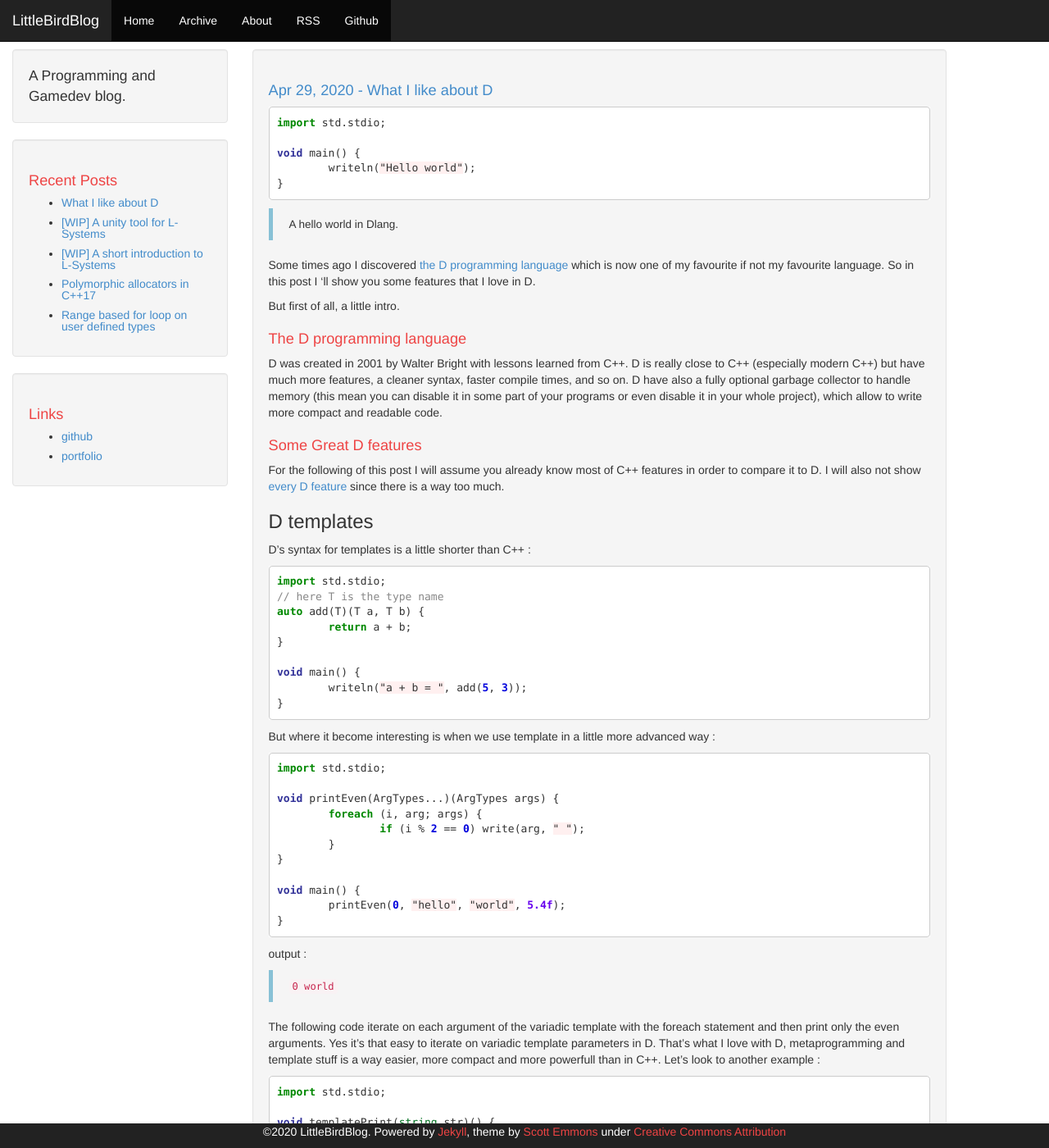
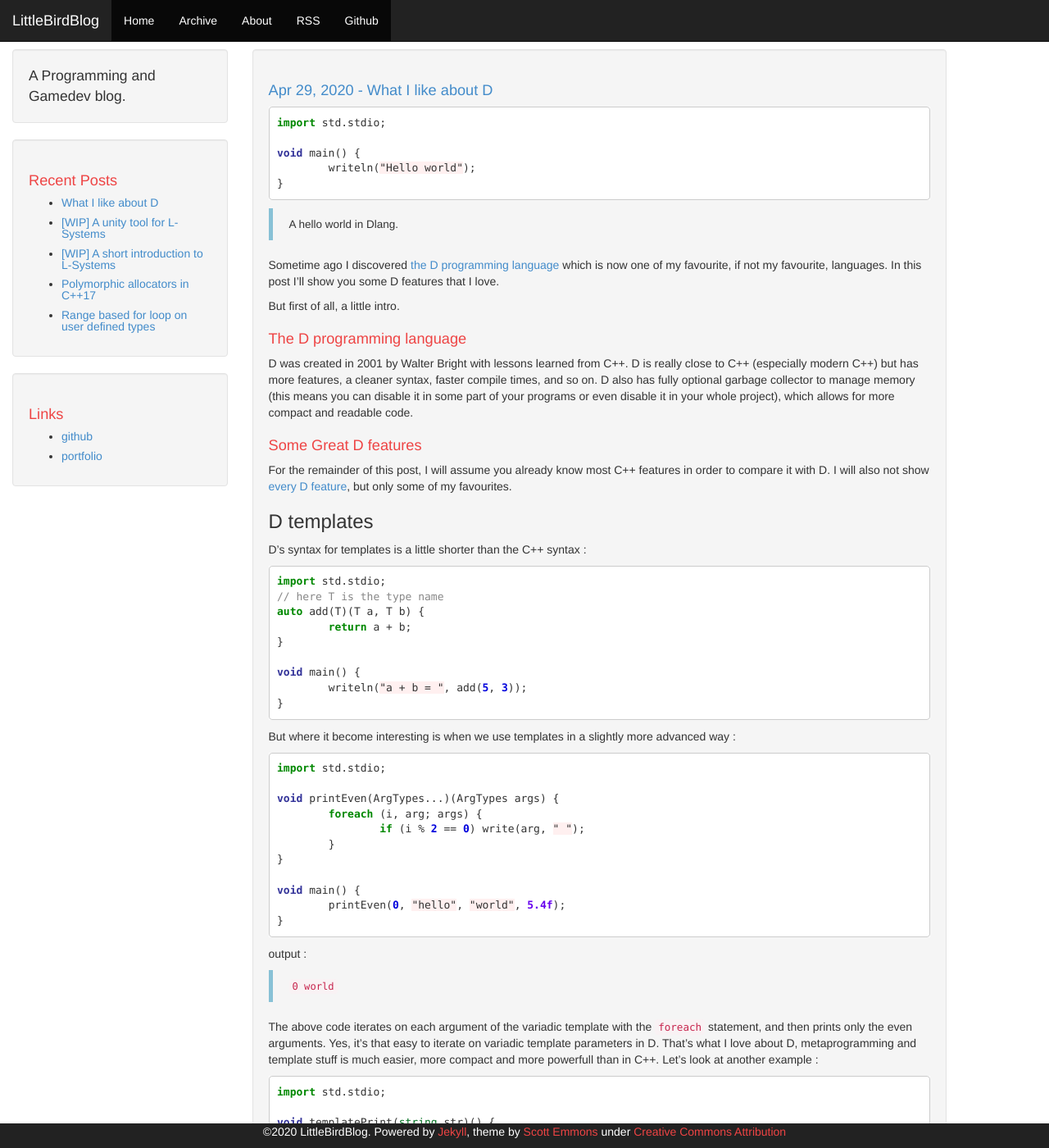
Before and after one commit to blackbird806/LittleBirdBlog, a Jekyll site: the page built from _posts/2020-04-29-What-I-like-about-D.md, in a window 1280 px wide and 1400 px high. Shown: the whole window at 82% size. Built offline with Jekyll 4.4.1, drawn with Linux system fonts in a browser that asks for light colours; some of the changed text lies outside the part shown.

Commit message:
applied feedbacks of aldacron

````diff
--- a/_posts/2020-04-29-What-I-like-about-D.md
+++ b/_posts/2020-04-29-What-I-like-about-D.md
@@ -14,25 +14,25 @@
 ```
 > A hello world in Dlang.
 
-Some times ago I discovered [the D programming language](https://dlang.org/) which is now one of my favourite if not my favourite language.
-So in this post I 'll show you some features that I love in D.
+Sometime ago I discovered [the D programming language](https://dlang.org/) which is now one of my favourite, if not my favourite, languages.
+In this post I'll show you some D features that I love.
 
 But first of all, a little intro.
 
 # The D programming language
 
-D was created in 2001 by Walter Bright with lessons learned from C++. D is really close to C++ (especially modern C++) but have much more features, a cleaner syntax, faster compile times, and so on.
-D have also a fully optional garbage collector to handle memory (this mean you can disable it in some part of your programs or even disable it in your whole project), which allow to write more compact and readable code.
+D was created in 2001 by Walter Bright with lessons learned from C++. D is really close to C++ (especially modern C++) but has more features, a cleaner syntax, faster compile times, and so on.
+D also has fully optional garbage collector to manage memory (this means you can disable it in some part of your programs or even disable it in your whole project), which allows for more compact and readable code.
 
 
 # Some Great D features
 
-For the following of this post I will assume you already know most of C++ features in order to compare it to D.
-I will also not show [every D feature](https://dlang.org/spec/spec.html) since there is a way too much.
+For the remainder of this post, I will assume you already know most C++ features in order to compare it with D.
+I will also not show [every D feature](https://dlang.org/spec/spec.html), but only some of my favourites.
 
 ### D templates
 
-D's syntax for templates is a little shorter than C++ :
+D's syntax for templates is a little shorter than the C++ syntax :
 ```d
 import std.stdio;
 // here T is the type name
@@ -44,7 +44,7 @@
 	writeln("a + b = ", add(5, 3));
 }
 ```
-But where it become interesting is when we use template in a little more advanced way :
+But where it become interesting is when we use templates in a slightly more advanced way :
 
 ```d
 import std.stdio;
@@ -62,9 +62,9 @@
 output :
 > ``` 0 world ```
 
-The following code iterate on each argument of the variadic template with the foreach statement and then print only the even arguments. Yes it's that easy to iterate on variadic template parameters in D.
-That's what I love with D, metaprogramming and template stuff is a way easier, more compact and more powerfull than in C++.
-Let's look to another example :
+The above code iterates on each argument of the variadic template with the ```foreach``` statement, and then prints only the even arguments. Yes, it's that easy to iterate on variadic template parameters in D.
+That's what I love about D, metaprogramming and template stuff is much easier, more compact and more powerfull than in C++.
+Let's look at another example :
 ```d
 import std.stdio;
 
@@ -76,12 +76,13 @@
 	templatePrint!("hello")();
 }
 ```
-D support NTTP (Non Type Template Parameter), a feature comming in C++20, but which D support since a long time ago.
-The above exmaple will print hello during compilation, since str is a template parameter, the ```pragma(msg, str);``` is a special statement that told the compiler to print ``` str ``` during compilation.
+D supports NTTP (Non Type Template Parameter), a feature comming in C++20, but which D has supported for a long time.
+The above exmaple will print ```hello``` during compilation, since ```str``` is a template parameter, the ```pragma(msg, str);``` is a special statement that tells the compiler to print ``` str ``` during compilation.
+
 
 ### CTFE
 
-D have also a really powerfull feature called CTFE (Compile Time Function Evaluation), there is a similar feature in modern C++ with constexpr and consteval.
+D have also a really powerfull feature called CTFE (Compile Time Function Evaluation), which is somewhat similar to ```constexpr``` and ```consteval``` in modern C++.
 A simple example:
 ```d
 import std.stdio;
@@ -97,14 +98,14 @@
 }
 ```
 
-This code will print 7 at compile time and 5 at run time, the same function can be used both at compile time and at runtime without any specifiers unlike C++.
+This code will print 7 at compile time and 5 at run time, the same function can be used both at compile time and at run time without any specifiers unlike C++.
 
-### The true power of D metaprogramming
+## The true power of D metaprogramming
 
-I see you, saying "yeah theses features are great, but C++ have them too".
+I see you, saying "yeah, theses features are great, but C++ has them too."
 Now I'll show you why D metaprogramming is so powerfull and why C++ is a way behind D in this domain.
 
-String mixins.
+### String mixins
 With string mixin D can compiles an arbitrary string as D code __At compile time__.
 
 ```d
@@ -114,7 +115,7 @@
 > Okay but what's the use of a such feature ?
 
 Remember NTTP ?
-Let's look at this example from Dlang.org.
+Let's look at this example from dlang.org.
 
 ```d
 import std.stdio : writeln;
@@ -135,7 +136,7 @@
 
 Now you see it right ?
 
-We can even go further with D's static reflection, and template mixins:
+We can go even further with D's static reflection and template mixins:
 
 ```d
 import std.stdio : writeln;
@@ -176,12 +177,15 @@
 }
 ```
 
-Here we have a simple metaprogram that take a struct as input and will generate as output another struct with an array of each of his members.
-And of course all of this is generated at compile time.
-There is some features wee didn't saw in the code above, but the goal here is more to understand the power and the possibilities of D metaprogramming rather than a tutorial (I may write one in the future though).
+Here we have a simple metaprogram that takes a struct type as input and generates another struct type as output containing an array of each of the input type's members.
+And of course, all of this is generated at compile time.
+There are some features in the code above that we didn't cover, but the goal here is more to demonstrate the power and the possibilities of D metaprogramming rather than provide a complete language tutorial (I may write one in the future though).
 
 
 # Going further
 
-I highly encourage you to try [D](https://dlang.org/), do the [Dlang tour](https://tour.dlang.org/) (a really great tutorial about the D basics).
-On my side I will certainly write more about D, so stay tuned.
+I highly [encourage you to try D](https://dlang.org/) and [do the Dlang tour](https://tour.dlang.org/) (a really great tutorial about the D basics).
+You can also join the [D community on discord](https://discordapp.com/invite/bMZk9Q4).
+On my side, I will certainly write more about D, so stay tuned.
+
+PS : An huge thanks to aldacron from the D discord for his proofreading, corrections and feedbacks.
````
